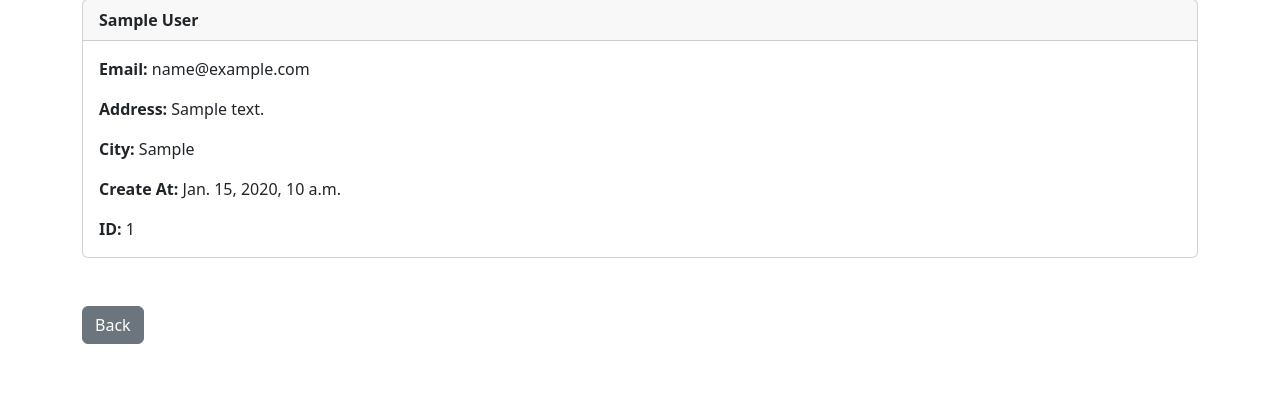
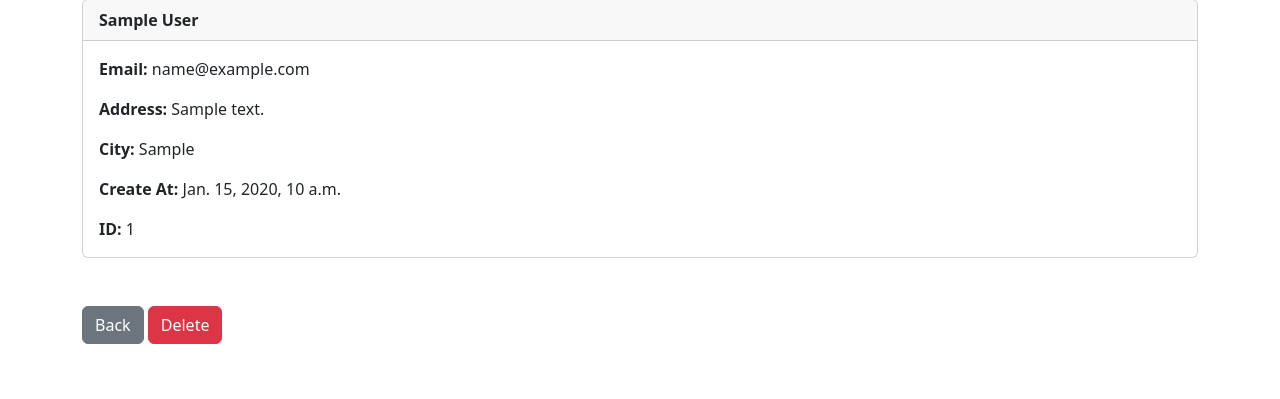
Before and after one commit to TDMWalpala/Django_CRM, a Django app: page /record/1 in a window 1280 px wide. Shown: the part 81-480 px from the top of the page. Run offline with Django 4.2, Linux system fonts and the light colour scheme; a user stored in the database is signed in; tables that the repository leaves empty hold one stand-in row (values such as "Sample post").

Commit message:
Delete records

```diff
--- a/website/templates/record.html
+++ b/website/templates/record.html
@@ -33,5 +33,5 @@
 </div>
 <br/><br/>
 <a href="{% url 'home' %}" class="btn btn-secondary">Back</a>
-
+<a href="{% url 'delete_record' customer_record.id %}" class="btn btn-danger">Delete</a>
 {% endblock %}
--- a/website/urls.py
+++ b/website/urls.py
@@ -7,5 +7,5 @@ urlpatterns = [
     path('logout/', views.logout_user, name='logout'),
     path('register/', views.register_user, name='register'),
     path('record/<int:pk>', views.customer_record, name='record'),
-
+    path('delete_record/<int:pk>', views.delete_record, name='delete_record'),
 ]
--- a/website/views.py
+++ b/website/views.py
@@ -53,3 +53,13 @@ def customer_record(request,pk):
       else:
            messages.success(request, "You Must be logged in to view that page.")
            return redirect('home')
+
+def delete_record(request, pk):
+    if request.user.is_authenticated:
+        delete_it = Record.objects.get(id=pk)
+        delete_it.delete()
+        messages.success(request, "Record Delete Successfully..!")
+        return redirect('home')
+    else:
+        messages.success(request, "You Must be logged in to view that page.")
+        return redirect('home')
```
